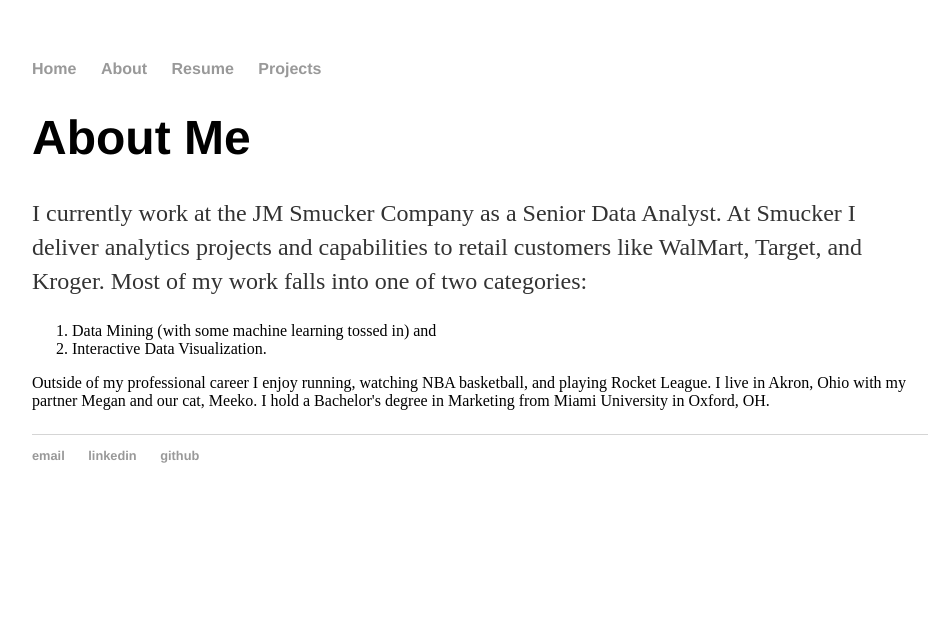
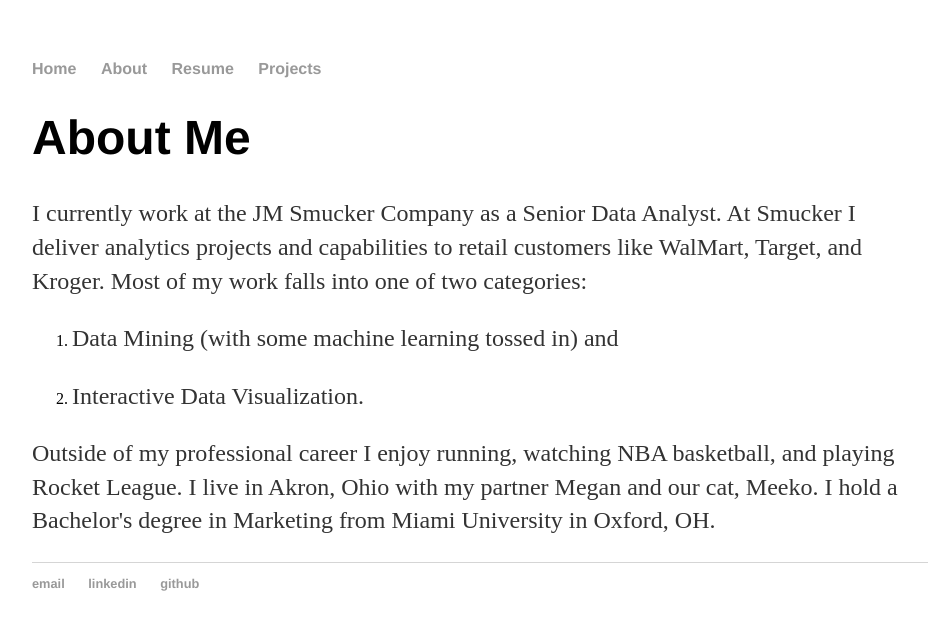
Before and after one commit to MatthewBrower/matthewbrower.github.io, a Jekyll site: the page built from about/index.html, in a window 1280 px wide. Shown: the top 630 px of the page, without its empty margins (160-1096 px from the left). Built offline with Jekyll 4.4.1, drawn with Linux system fonts in a browser that asks for light colours.

```diff
--- a/about/index.html
+++ b/about/index.html
@@ -4,11 +4,11 @@ title: Matthew Brower
 ---
 <div class="blurb">
 	<h1>About Me</h1>
-	<p>I currently work at the JM Smucker Company as a Senior Data Analyst.  At Smucker I deliver analytics projects and capabilities to retail customers like WalMart, Target, and Kroger.  Most of my work falls into one of two categories:
+	<p>I currently work at the JM Smucker Company as a Senior Data Analyst.  At Smucker I deliver analytics projects and capabilities to retail customers like WalMart, Target, and Kroger.  Most of my work falls into one of two categories: </p>
 		<ol>
-			<li>Data Mining (with some machine learning tossed in) and</li>
-			<li>Interactive Data Visualization.</li>
+			<li><p>Data Mining (with some machine learning tossed in) and </p></li>
+			<li><p>Interactive Data Visualization.</p></li>
 
 	</ol>
-	Outside of my professional career I enjoy running, watching NBA basketball, and playing Rocket League.  I live in Akron, Ohio with my partner Megan and our cat, Meeko.  I hold a Bachelor's degree in Marketing from Miami University in Oxford, OH.</p>
+	<p>Outside of my professional career I enjoy running, watching NBA basketball, and playing Rocket League.  I live in Akron, Ohio with my partner Megan and our cat, Meeko.  I hold a Bachelor's degree in Marketing from Miami University in Oxford, OH.</p>
 </div><!-- /.blurb -->
```
